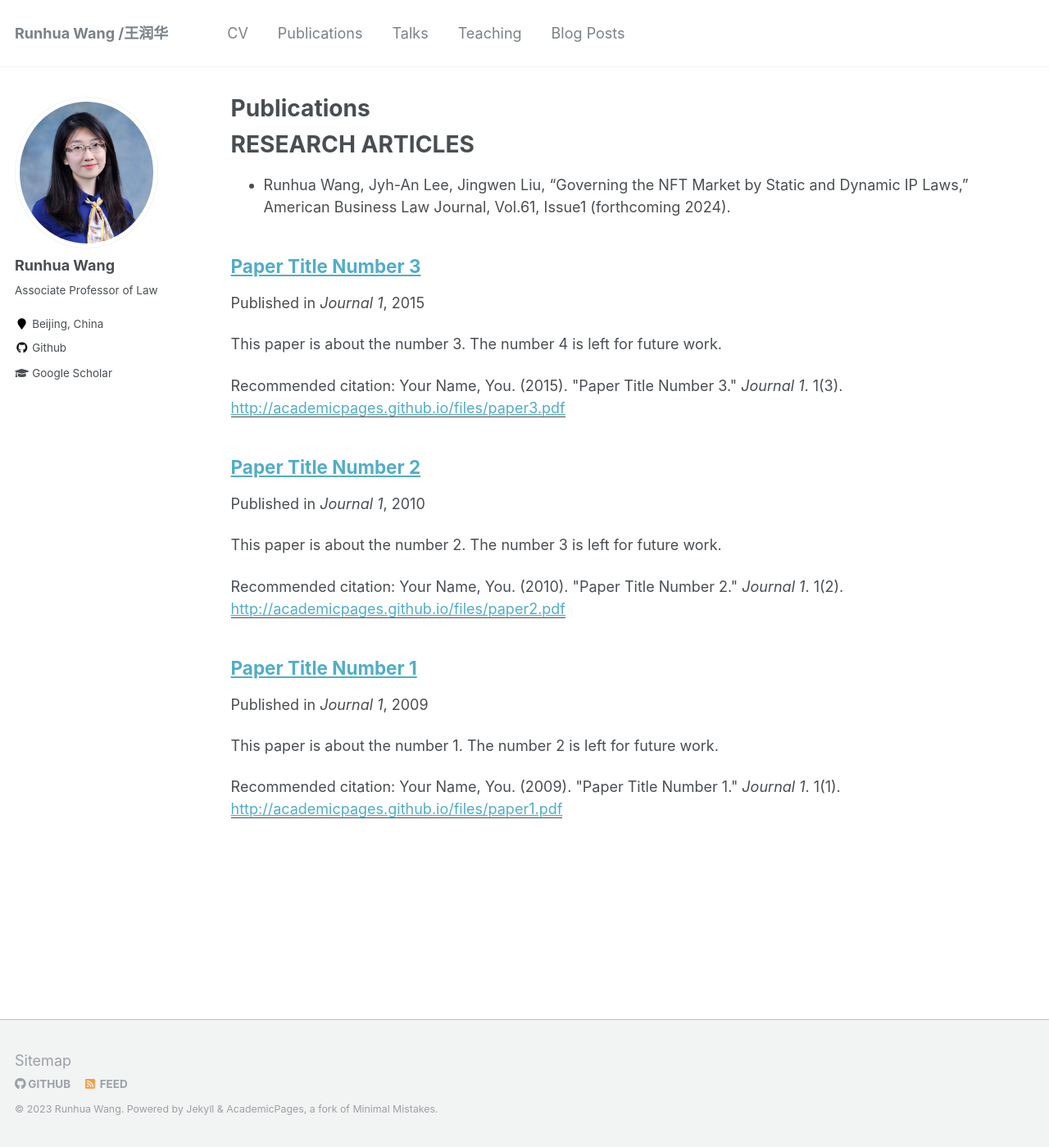
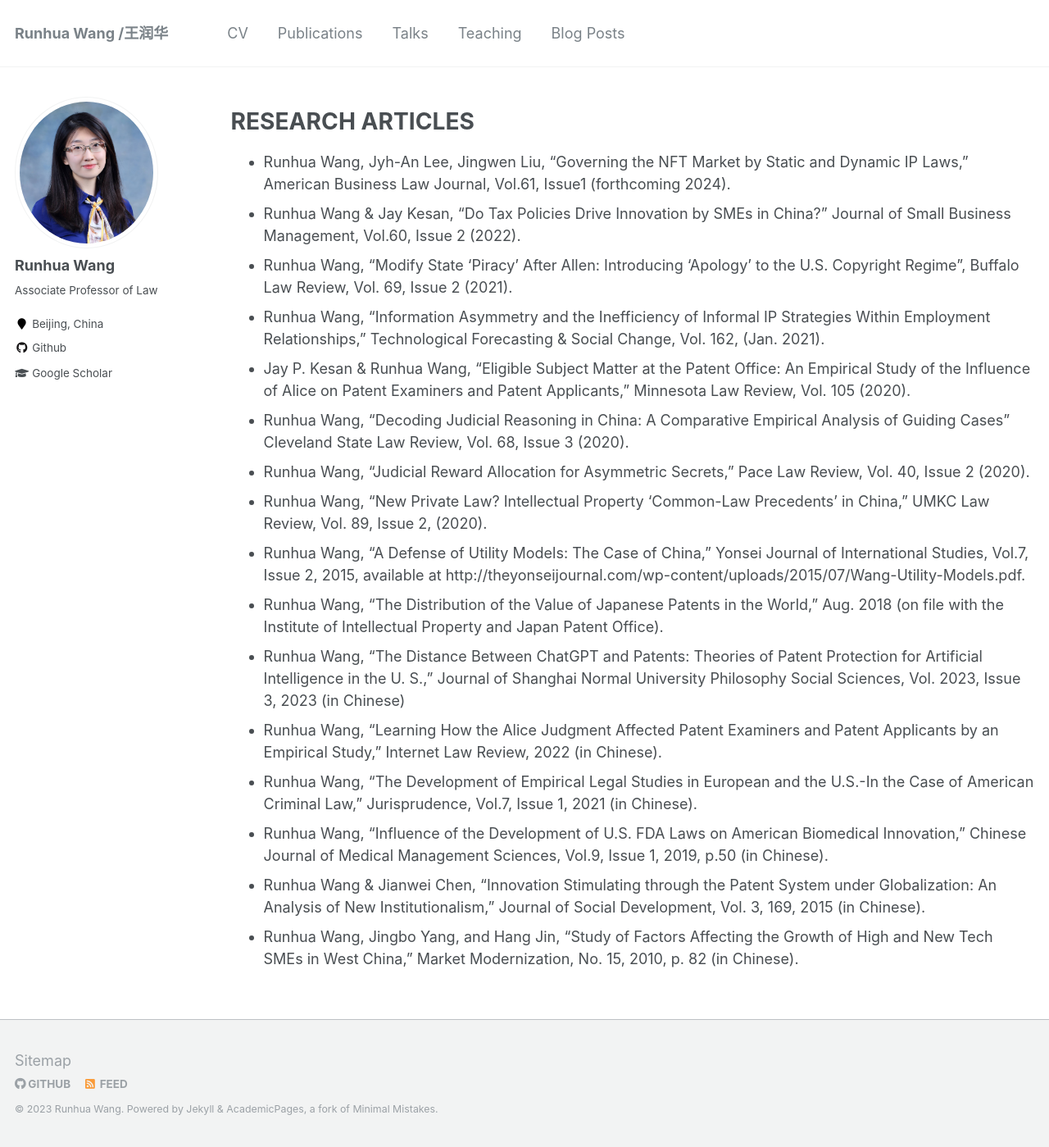
Before and after one commit to Runhua-Wang/runhua-wang.github.io, a Jekyll site: the page built from _pages/publications.md, in a window 1280 px wide and 1399 px high. Shown: the whole window at 82% size. Built offline with Jekyll 4.4.1, drawn with Linux system fonts in a browser that asks for light colours.

Commit message:
Update publications.md

```diff
--- a/_pages/publications.md
+++ b/_pages/publications.md
@@ -1,6 +1,5 @@
 ---
 layout: archive
-title: "Publications"
 permalink: /publications/
 author_profile: true
 ---
@@ -10,13 +9,18 @@ author_profile: true
 RESEARCH ARTICLES
 ======
 * Runhua Wang, Jyh-An Lee, Jingwen Liu, “Governing the NFT Market by Static and Dynamic IP Laws,” American Business Law Journal, Vol.61, Issue1 (forthcoming 2024).
-
-{% if author.googlescholar %}
-  You can also find my articles on <u><a href="{{author.googlescholar}}">my Google Scholar profile</a>.</u>
-{% endif %}
-
-{% include base_path %}
-
-{% for post in site.publications reversed %}
-  {% include archive-single.html %}
-{% endfor %}
+* Runhua Wang & Jay Kesan, “Do Tax Policies Drive Innovation by SMEs in China?” Journal of Small Business Management, Vol.60, Issue 2 (2022).
+* Runhua Wang, “Modify State ‘Piracy’ After Allen: Introducing ‘Apology’ to the U.S. Copyright Regime”, Buffalo Law Review, Vol. 69, Issue 2 (2021).
+* Runhua Wang, “Information Asymmetry and the Inefficiency of Informal IP Strategies Within Employment Relationships,” Technological Forecasting & Social Change, Vol. 162, (Jan. 2021).
+* Jay P. Kesan & Runhua Wang, “Eligible Subject Matter at the Patent Office: An Empirical Study of the Influence of Alice on Patent Examiners and Patent Applicants,” Minnesota Law Review, Vol. 105 (2020).
+* Runhua Wang, “Decoding Judicial Reasoning in China: A Comparative Empirical Analysis of Guiding Cases” Cleveland State Law Review, Vol. 68, Issue 3 (2020).
+* Runhua Wang, “Judicial Reward Allocation for Asymmetric Secrets,” Pace Law Review, Vol. 40, Issue 2 (2020).
+* Runhua Wang, “New Private Law? Intellectual Property ‘Common-Law Precedents’ in China,” UMKC Law Review, Vol. 89, Issue 2, (2020).
+* Runhua Wang, “A Defense of Utility Models: The Case of China,” Yonsei Journal of International Studies, Vol.7, Issue 2, 2015, available at http://theyonseijournal.com/wp-content/uploads/2015/07/Wang-Utility-Models.pdf.
+* Runhua Wang, “The Distribution of the Value of Japanese Patents in the World,” Aug. 2018 (on file with the Institute of Intellectual Property and Japan Patent Office).
+* Runhua Wang, “The Distance Between ChatGPT and Patents: Theories of Patent Protection for Artificial Intelligence in the U. S.,” Journal of Shanghai Normal University Philosophy Social Sciences, Vol. 2023, Issue 3, 2023 (in Chinese)
+* Runhua Wang, “Learning How the Alice Judgment Affected Patent Examiners and Patent Applicants by an Empirical Study,” Internet Law Review, 2022 (in Chinese).
+* Runhua Wang, “The Development of Empirical Legal Studies in European and the U.S.-In the Case of American Criminal Law,” Jurisprudence, Vol.7, Issue 1, 2021 (in Chinese).
+* Runhua Wang, “Influence of the Development of U.S. FDA Laws on American Biomedical Innovation,” Chinese Journal of Medical Management Sciences, Vol.9, Issue 1, 2019, p.50 (in Chinese).
+* Runhua Wang & Jianwei Chen, “Innovation Stimulating through the Patent System under Globalization: An Analysis of New Institutionalism,” Journal of Social Development, Vol. 3, 169, 2015 (in Chinese).
+* Runhua Wang, Jingbo Yang, and Hang Jin, “Study of Factors Affecting the Growth of High and New Tech SMEs in West China,” Market Modernization, No. 15, 2010, p. 82 (in Chinese).
```
